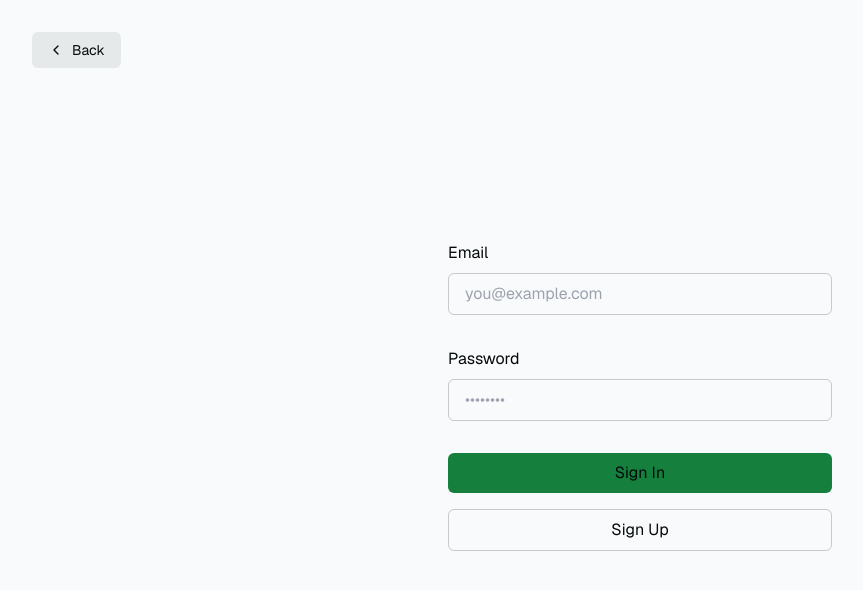
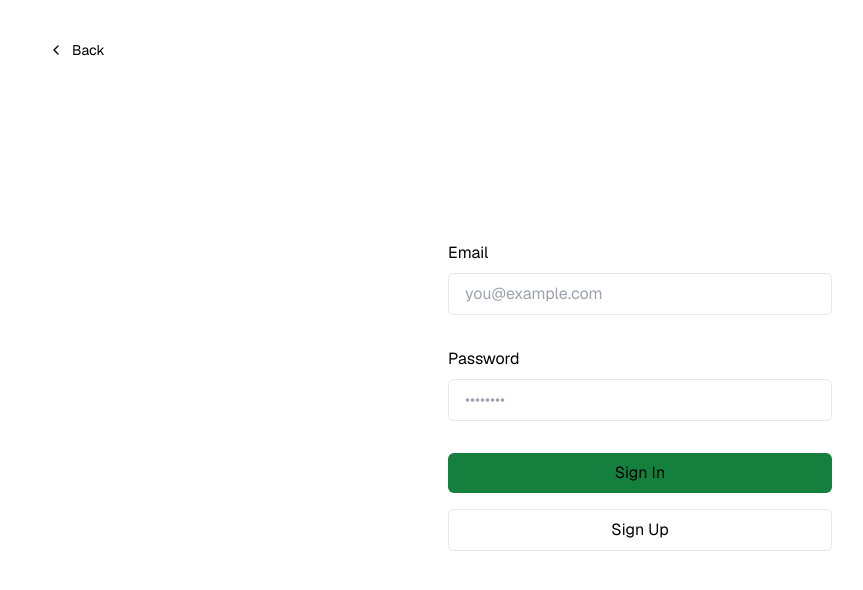
Before and after one commit to PargevKocharyan/fijo-app, a Next.js app: page /login in a window 1280 px wide. Shown: the top 590 px of the page, without its empty margins (0-863 px from the left). Built offline with nearby package versions, Linux system fonts and the light colour scheme.

Commit message:
Clean up the project

```diff
--- a/app/globals.css
+++ b/app/globals.css
@@ -1,42 +1,3 @@
 @tailwind base;
 @tailwind components;
 @tailwind utilities;
-
-@layer base {
-  :root {
-    --background: 200 20% 98%;
-    --btn-background: 200 10% 91%;
-    --btn-background-hover: 200 10% 89%;
-    --foreground: 200 50% 3%;
-  }
-
-  @media (prefers-color-scheme: dark) {
-    :root {
-      --background: 200 50% 3%;
-      --btn-background: 200 10% 9%;
-      --btn-background-hover: 200 10% 12%;
-      --foreground: 200 20% 96%;
-    }
-  }
-}
-
-@layer base {
-  * {
-    @apply border-foreground/20;
-  }
-}
-
-.animate-in {
-  animation: animateIn 0.3s ease 0.15s both;
-}
-
-@keyframes animateIn {
-  from {
-    opacity: 0;
-    transform: translateY(10px);
-  }
-  to {
-    opacity: 1;
-    transform: translateY(0);
-  }
-}
--- a/app/login/page.tsx
+++ b/app/login/page.tsx
@@ -1,41 +1,41 @@
-import Link from 'next/link'
-import { headers, cookies } from 'next/headers'
-import { createClient } from '@/utils/supabase/server'
-import { redirect } from 'next/navigation'
+import Link from "next/link";
+import { headers, cookies } from "next/headers";
+import { createClient } from "@/utils/supabase/server";
+import { redirect } from "next/navigation";
 
 export default function Login({
   searchParams,
 }: {
-  searchParams: { message: string }
+  searchParams: { message: string };
 }) {
   const signIn = async (formData: FormData) => {
-    'use server'
+    "use server";
 
-    const email = formData.get('email') as string
-    const password = formData.get('password') as string
-    const cookieStore = cookies()
-    const supabase = createClient(cookieStore)
+    const email = formData.get("email") as string;
+    const password = formData.get("password") as string;
+    const cookieStore = cookies();
+    const supabase = createClient(cookieStore);
 
     const { error } = await supabase.auth.signInWithPassword({
       email,
       password,
-    })
+    });
 
     if (error) {
-      return redirect('/login?message=Could not authenticate user')
+      return redirect("/login?message=Could not authenticate user");
     }
 
-    return redirect('/')
-  }
+    return redirect("/");
+  };
 
   const signUp = async (formData: FormData) => {
-    'use server'
+    "use server";
 
-    const origin = headers().get('origin')
-    const email = formData.get('email') as string
-    const password = formData.get('password') as string
-    const cookieStore = cookies()
-    const supabase = createClient(cookieStore)
+    const origin = headers().get("origin");
+    const email = formData.get("email") as string;
+    const password = formData.get("password") as string;
+    const cookieStore = cookies();
+    const supabase = createClient(cookieStore);
 
     const { error } = await supabase.auth.signUp({
       email,
@@ -43,20 +43,20 @@ export default function Login({
       options: {
         emailRedirectTo: `${origin}/auth/callback`,
       },
-    })
+    });
 
     if (error) {
-      return redirect('/login?message=Could not authenticate user')
+      return redirect("/login?message=Could not authenticate user");
     }
 
-    return redirect('/login?message=Check email to continue sign in process')
-  }
+    return redirect("/login?message=Check email to continue sign in process");
+  };
 
   return (
-    <div className="flex-1 flex flex-col w-full px-8 sm:max-w-md justify-center gap-2">
+    <div className="flex flex-col justify-center flex-1 w-full gap-2 px-8 sm:max-w-md">
       <Link
         href="/"
-        className="absolute left-8 top-8 py-2 px-4 rounded-md no-underline text-foreground bg-btn-background hover:bg-btn-background-hover flex items-center group text-sm"
+        className="absolute flex items-center px-4 py-2 text-sm no-underline rounded-md left-8 top-8 text-foreground bg-btn-background hover:bg-btn-background-hover group"
       >
         <svg
           xmlns="http://www.w3.org/2000/svg"
@@ -68,22 +68,22 @@ export default function Login({
           strokeWidth="2"
           strokeLinecap="round"
           strokeLinejoin="round"
-          className="mr-2 h-4 w-4 transition-transform group-hover:-translate-x-1"
+          className="w-4 h-4 mr-2 transition-transform group-hover:-translate-x-1"
         >
           <polyline points="15 18 9 12 15 6" />
-        </svg>{' '}
+        </svg>{" "}
         Back
       </Link>
 
       <form
-        className="animate-in flex-1 flex flex-col w-full justify-center gap-2 text-foreground"
+        className="flex flex-col justify-center flex-1 w-full gap-2 animate-in text-foreground"
         action={signIn}
       >
         <label className="text-md" htmlFor="email">
           Email
         </label>
         <input
-          className="rounded-md px-4 py-2 bg-inherit border mb-6"
+          className="px-4 py-2 mb-6 border rounded-md bg-inherit"
           name="email"
           placeholder="you@example.com"
           required
@@ -92,27 +92,27 @@ export default function Login({
           Password
         </label>
         <input
-          className="rounded-md px-4 py-2 bg-inherit border mb-6"
+          className="px-4 py-2 mb-6 border rounded-md bg-inherit"
           type="password"
           name="password"
           placeholder="••••••••"
           required
         />
-        <button className="bg-green-700 rounded-md px-4 py-2 text-foreground mb-2">
+        <button className="px-4 py-2 mb-2 bg-green-700 rounded-md text-foreground">
           Sign In
         </button>
         <button
           formAction={signUp}
-          className="border border-foreground/20 rounded-md px-4 py-2 text-foreground mb-2"
+          className="px-4 py-2 mb-2 border rounded-md border-foreground/20 text-foreground"
         >
           Sign Up
         </button>
         {searchParams?.message && (
-          <p className="mt-4 p-4 bg-foreground/10 text-foreground text-center">
+          <p className="p-4 mt-4 text-center bg-foreground/10 text-foreground">
             {searchParams.message}
           </p>
         )}
       </form>
     </div>
-  )
+  );
 }
--- a/app/page.tsx
+++ b/app/page.tsx
@@ -1,57 +1,3 @@
-import DeployButton from '../components/DeployButton'
-import AuthButton from '../components/AuthButton'
-import { createClient } from '@/utils/supabase/server'
-import ConnectSupabaseSteps from '@/components/ConnectSupabaseSteps'
-import SignUpUserSteps from '@/components/SignUpUserSteps'
-import Header from '@/components/Header'
-import { cookies } from 'next/headers'
-
 export default async function Index() {
-  const cookieStore = cookies()
-
-  const canInitSupabaseClient = () => {
-    // This function is just for the interactive tutorial.
-    // Feel free to remove it once you have Supabase connected.
-    try {
-      createClient(cookieStore)
-      return true
-    } catch (e) {
-      return false
-    }
-  }
-
-  const isSupabaseConnected = canInitSupabaseClient()
-
-  return (
-    <div className="flex-1 w-full flex flex-col gap-20 items-center">
-      <nav className="w-full flex justify-center border-b border-b-foreground/10 h-16">
-        <div className="w-full max-w-4xl flex justify-between items-center p-3 text-sm">
-          <DeployButton />
-          {isSupabaseConnected && <AuthButton />}
-        </div>
-      </nav>
-
-      <div className="animate-in flex-1 flex flex-col gap-20 opacity-0 max-w-4xl px-3">
-        <Header />
-        <main className="flex-1 flex flex-col gap-6">
-          <h2 className="font-bold text-4xl mb-4">Next steps</h2>
-          {isSupabaseConnected ? <SignUpUserSteps /> : <ConnectSupabaseSteps />}
-        </main>
-      </div>
-
-      <footer className="w-full border-t border-t-foreground/10 p-8 flex justify-center text-center text-xs">
-        <p>
-          Powered by{' '}
-          <a
-            href="https://supabase.com/?utm_source=create-next-app&utm_medium=template&utm_term=nextjs"
-            target="_blank"
-            className="font-bold hover:underline"
-            rel="noreferrer"
-          >
-            Supabase
-          </a>
-        </p>
-      </footer>
-    </div>
-  )
+  return <div></div>;
 }
--- a/app/profile/page.tsx
+++ /dev/null
@@ -1,3 +0,0 @@
-export default function ProfilePage() {
-  return <div className="">Profile 1</div>;
-}
--- a/tailwind.config.js
+++ b/tailwind.config.js
@@ -1,20 +1,11 @@
 /** @type {import('tailwindcss').Config} */
 module.exports = {
   content: [
-    './app/**/*.{js,ts,jsx,tsx,mdx}',
-    './components/**/*.{js,ts,jsx,tsx,mdx}',
+    "./app/**/*.{js,ts,jsx,tsx,mdx}",
+    "./components/**/*.{js,ts,jsx,tsx,mdx}",
   ],
   theme: {
-    extend: {
-      colors: {
-        background: 'hsl(var(--background))',
-        foreground: 'hsl(var(--foreground))',
-        btn: {
-          background: 'hsl(var(--btn-background))',
-          'background-hover': 'hsl(var(--btn-background-hover))',
-        },
-      },
-    },
+    extend: {},
   },
   plugins: [],
-}
+};
```
Also changed, not shown: app/opengraph-image.png (deleted), app/twitter-image.png (deleted).
